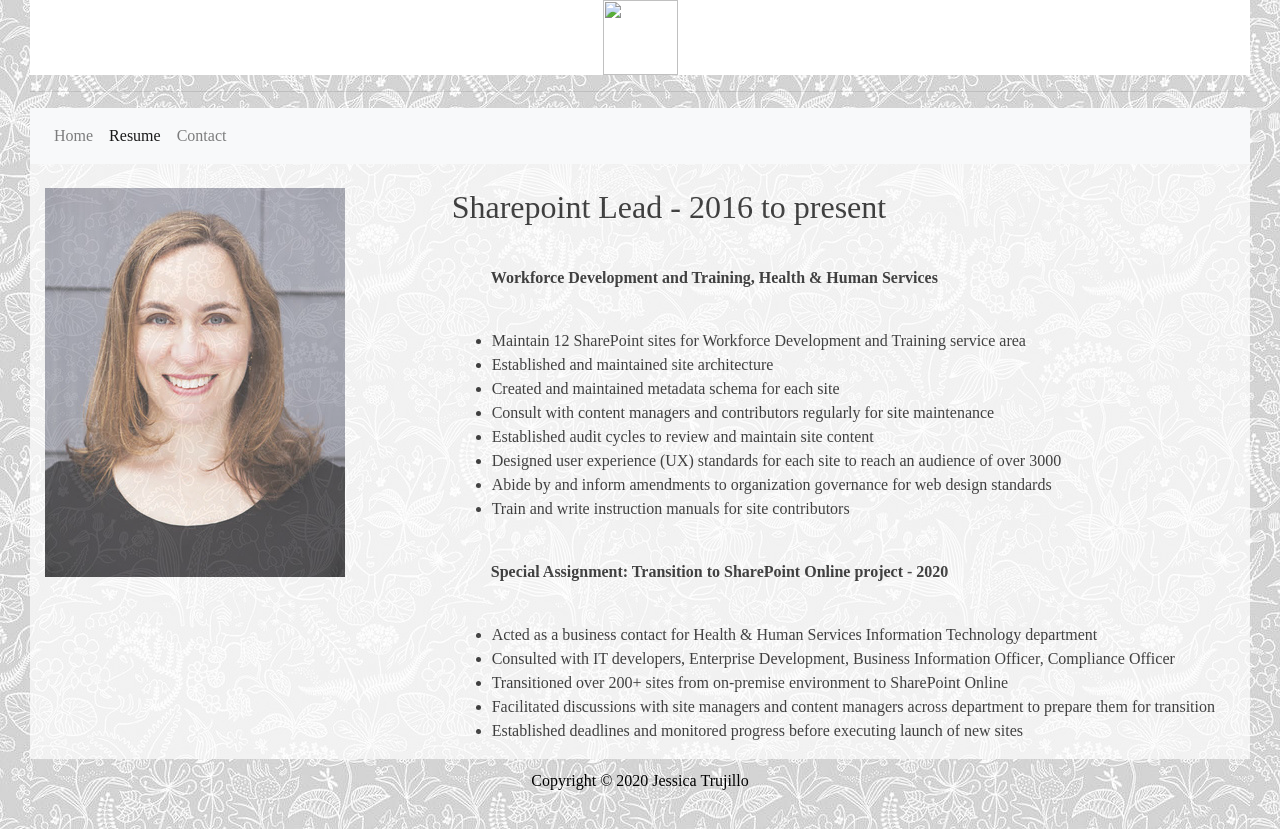
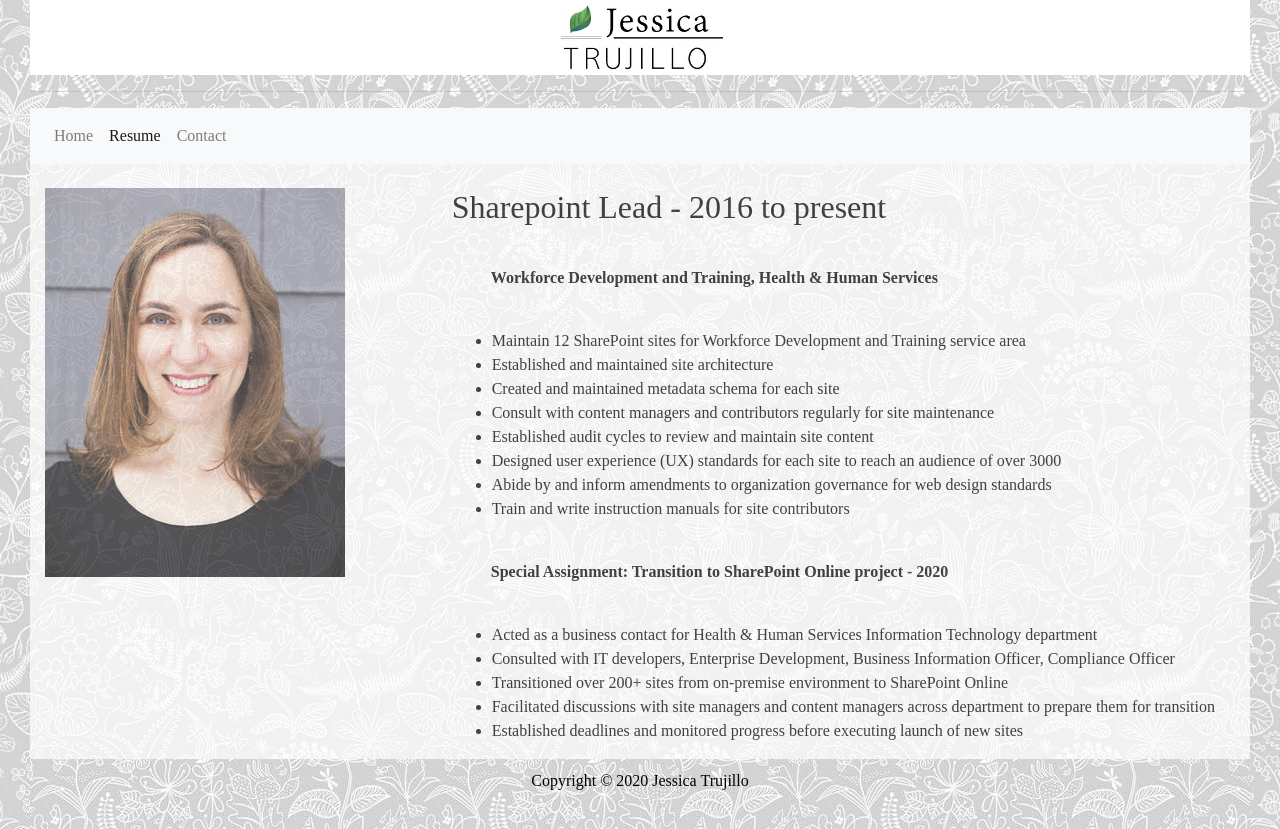
Before and after one commit to klutzu2/csci1450_resume, a plain HTML site: page resume.html in a window 1280 px wide. Drawn offline with nearby package versions, Linux system fonts and the light colour scheme; files whose address does not match are found by name.

Commit message:
Update resume.html

```diff
--- a/resume.html
+++ b/resume.html
@@ -13,7 +13,7 @@
 	</head>
 	<body>
 		<header style="background-color:white">
-				<image src="images/leaf_logo.jpg" class="center" height="75px">
+				<image src="leaf_logo.jpg" class="center" height="75px">
 		</header>
 				<hr>
 				<nav class="navbar navbar-expand-sm navbar-light bg-light">
```
